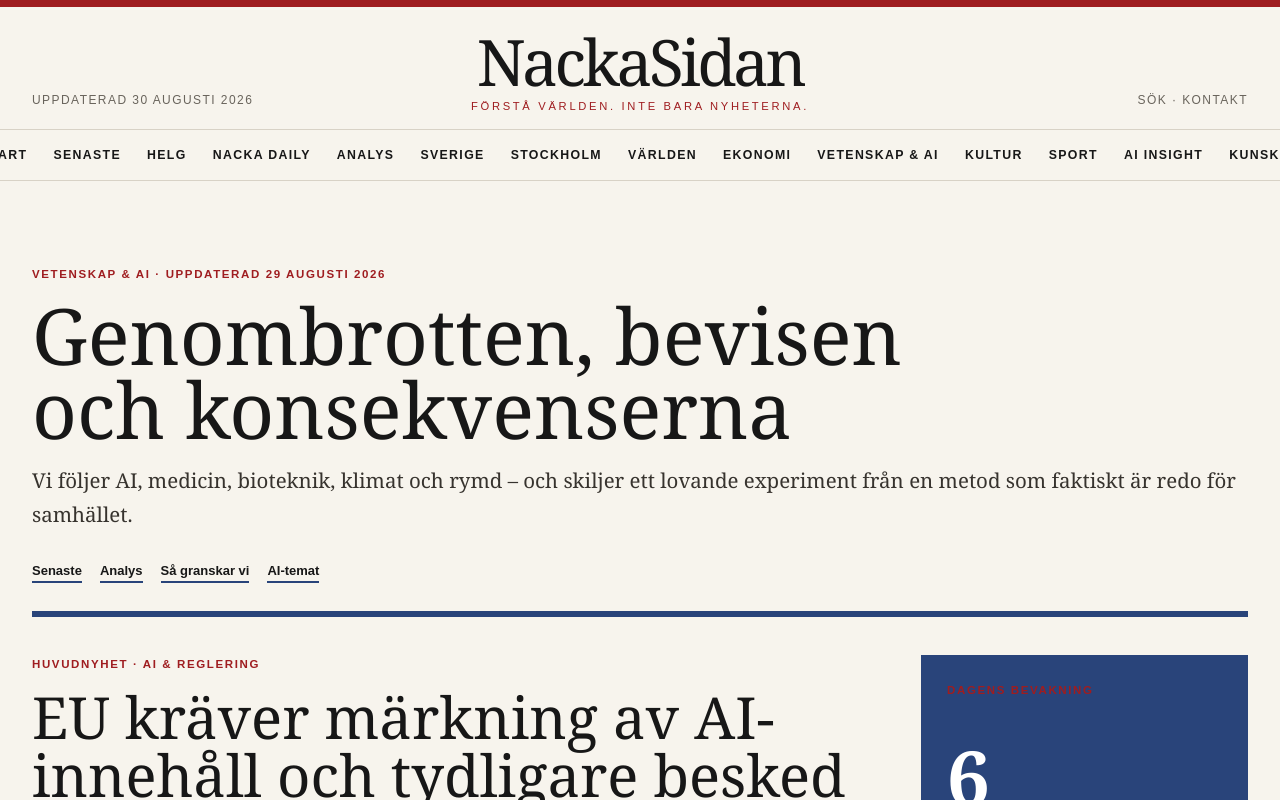
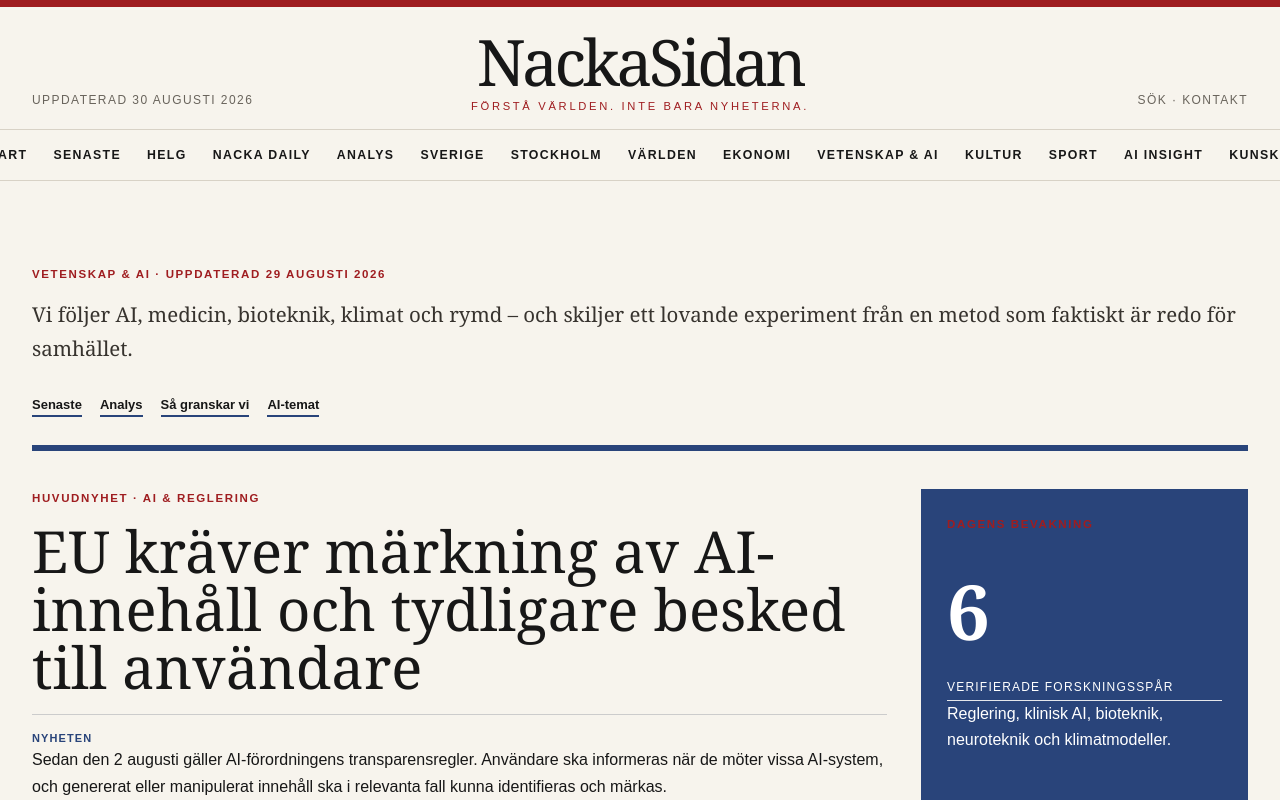
Before and after one commit to Djurgarden2019/NackaSidan-2026, a Next.js app: page /vetenskap in a window 1280 px wide. Shown: the top 800 px of the page. Built offline with nearby package versions, Linux system fonts and the light colour scheme.

Commit message:
Förenkla app/vetenskap/page.tsx

```diff
--- a/app/vetenskap/page.tsx
+++ b/app/vetenskap/page.tsx
@@ -20,7 +20,7 @@ const watch=[
 export const metadata={title:'Vetenskap & AI | NackaSidan 2026',description:'Dagens AI-, medicin-, klimat- och forskningsnyheter med analys och spårbara källor.'};
 
 export default function Page(){return <main><div className="shell science-desk">
- <header className="science-head"><div className="kicker">Vetenskap & AI · Uppdaterad 29 augusti 2026</div><h1>Genombrotten, bevisen och konsekvenserna</h1><p className="lead">Vi följer AI, medicin, bioteknik, klimat och rymd – och skiljer ett lovande experiment från en metod som faktiskt är redo för samhället.</p><nav aria-label="Vetenskapsområden"><a href="#senaste">Senaste</a><a href="#analys">Analys</a><a href="#metod">Så granskar vi</a><Link href="/tema/ai">AI-temat</Link></nav></header>
+ <header className="science-head"><div className="kicker">Vetenskap & AI · Uppdaterad 29 augusti 2026</div><p className="lead">Vi följer AI, medicin, bioteknik, klimat och rymd – och skiljer ett lovande experiment från en metod som faktiskt är redo för samhället.</p><nav aria-label="Vetenskapsområden"><a href="#senaste">Senaste</a><a href="#analys">Analys</a><a href="#metod">Så granskar vi</a><Link href="/tema/ai">AI-temat</Link></nav></header>
 
  <section className="science-lead" id="senaste"><article><div className="kicker">Huvudnyhet · {stories[0].area}</div><h2>{stories[0].title}</h2><div className="science-part"><strong>Nyheten</strong><p>{stories[0].news}</p></div><div className="science-part science-part-analysis"><strong>Analys</strong><p>{stories[0].analysis}</p></div><a className="button" href={stories[0].url} target="_blank" rel="noopener noreferrer">Källa: {stories[0].source} ↗</a></article><aside><div className="kicker">Dagens bevakning</div><strong>6</strong><span>verifierade forskningsspår</span><hr/><p>Reglering, klinisk AI, bioteknik, neuroteknik och klimatmodeller.</p></aside></section>
 
```
